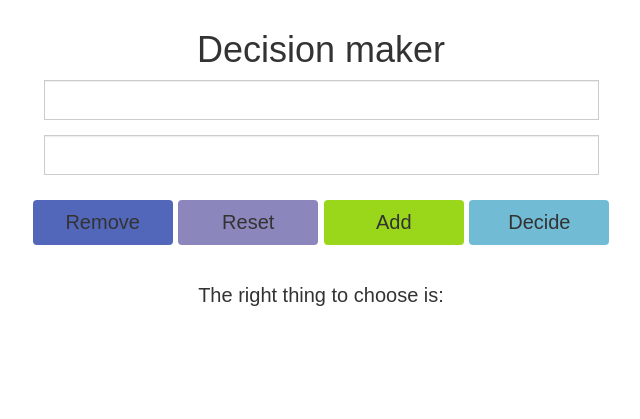
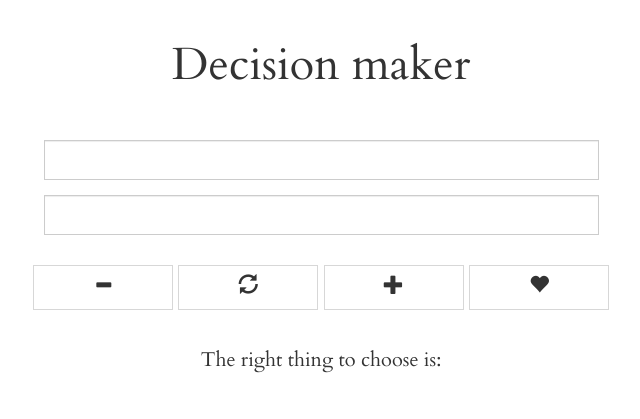
Before and after one commit to babaa/decisionmaker, a PHP site: page / in a window 1280 px wide. Shown: the top 419 px of the page, without its empty margins (319-959 px from the left). Run offline with PHP 8.4, Linux system fonts and the light colour scheme; some web fonts are replaced.

Commit message:
new design

```diff
--- a/www/css/index.css
+++ b/www/css/index.css
@@ -65,56 +65,37 @@ h1 {
   margin: 0 0 40px 0;
   font-size: 45px;
   line-height: 70px;
-  font-family: Cantarell, sans-serif;
+  font-family: Cardo, serif;
 }
 
 button {
   position: relative;
   height: 45px;
   width: 140px;
-  font-family: Cantarell, sans-serif;
+  font-family: Cardo, serif;
   font-size: 20px !important;
   margin: 5px 0 5px 0;
-  color: #fff;
+  background-color: white;
 }
 
 .btn {
   border-radius: 0px;
+  border: 1px solid #d7d7d7;
+
 }
 
 
 input[type="text"]{
   font-size: 25px;
   height: 40px;
-  font-family:Cantarell;
+  font-family:Cardo;
   text-align: center;
   border-radius: 0px;
   margin-bottom: 15px;
 }
 
-.blue {
-  background-color: #71bbd4;
-}
-
-.lettuce{
-  background-color: #9AD71A;
-}
-
-.purple {
-  background-color: #8B86BC;
-}
-
-.dark-blue{
-  background-color: #5267BA;
-}
-
-@font-face {
-    font-family:Cantarell;
-    src:url("../fonts/Cantarell-Regular.ttf");
-}
-
-.cantarell {
-  font-family:Cantarell, sans-serif;
+.fontt {
+  font-family: 'Cardo', serif;
   line-height: 2em;
 }
 
--- a/www/index.html
+++ b/www/index.html
@@ -26,14 +26,15 @@
         <meta name="msapplication-tap-highlight" content="no" />
         <!-- WARNING: for iOS 7, remove the width=device-width and height=device-height attributes. See https://issues.apache.org/jira/browse/CB-4323 -->
         <meta name="viewport" content="user-scalable=no, initial-scale=1, maximum-scale=1, minimum-scale=1, width=device-width, height=device-height, target-densitydpi=device-dpi" />
+        <link href="https://maxcdn.bootstrapcdn.com/bootstrap/3.3.6/css/bootstrap.min.css" rel="stylesheet" integrity="sha256-7s5uDGW3AHqw6xtJmNNtr+OBRJUlgkNJEo78P4b0yRw= sha512-nNo+yCHEyn0smMxSswnf/OnX6/KwJuZTlNZBjauKhTK0c+zT+q5JOCx0UFhXQ6rJR9jg6Es8gPuD2uZcYDLqSw==" crossorigin="anonymous">
         <link rel="stylesheet" type="text/css" href="css/index.css" />
-        <link href="https://maxcdn.bootstrapcdn.com/bootstrap/3.3.6/css/bootstrap.min.css" rel="stylesheet" integrity="sha256-7s5uDGW3AHqw6xtJmNNtr+OBRJUlgkNJEo78P4b0yRw= sha512-nNo+yCHEyn0smMxSswnf/OnX6/KwJuZTlNZBjauKhTK0c+zT+q5JOCx0UFhXQ6rJR9jg6Es8gPuD2uZcYDLqSw==" crossorigin="anonymous">
+        <link href='https://fonts.googleapis.com/css?family=Cardo' rel='stylesheet' type='text/css'>
         <title>Decisionmaker</title>
     </head>
     <body>
         <div id="wrap" class="container">
 
-            <div id="content" class="cantarell">
+            <div id="content" class="fontt">
                 <h1>Decision maker</h1>
 
                 <div class="row">
@@ -46,11 +47,19 @@
                 </div>
                 <div class="btn-block margin">
 
-                    <button type="button" id="remove" class="btn dark-blue linebreaker">Remove</button>
-                    <button type="reset" id="reset" class="btn purple">Reset</button>
-                    <button type="button" id="add" class="btn lettuce">Add</button>
+                    <button type="button" id="remove" class="btn linebreaker">
+                        <span class="glyphicon glyphicon-minus" aria-hidden="true"></span>
+                    </button>
+                    <button type="reset" id="reset" class="btn ">
+                    <span class="glyphicon glyphicon-refresh" aria-hidden="true"></span>
+                </button>
+                    <button type="button" id="add" class="btn ">
+                        <span class="glyphicon glyphicon-plus" aria-hidden="true"></span>
+</button>
 
-                    <button type="submit" id="decide" class="btn blue">Decide</button>
+                    <button type="submit" id="decide" class="btn ">
+                    <span class="glyphicon glyphicon-heart" aria-hidden="true"></span>
+                </button>
 
                 </div>
                 <div class="pre-decision">The right thing to choose is:</div>
```
